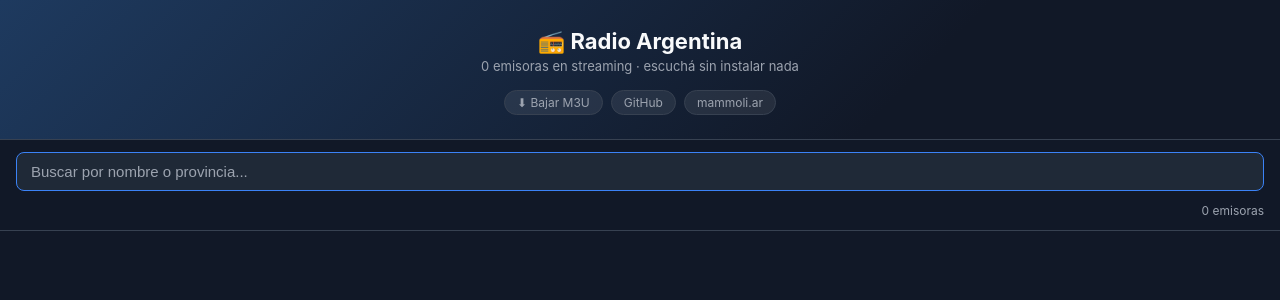
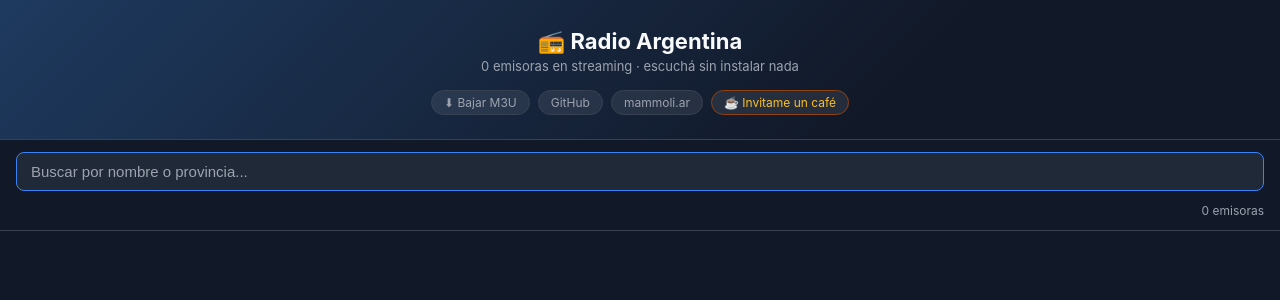
Before and after one commit to camammoli/radio, a PHP site: page / in a window 1280 px wide. Shown: the top 300 px of the page. Run offline with PHP 8.4, Linux system fonts and the light colour scheme; data that the repository does not hold is empty; some libraries are stand-ins or nearby versions.

Commit message:
feat: badge cafecito.app en header del player

```diff
--- a/web/index.php
+++ b/web/index.php
@@ -146,6 +146,8 @@ radio_log('visit', '');
       text-decoration: none;
     }
     .badge:hover { background: rgba(255,255,255,.14); color: var(--text); }
+    .badge-cafe { border-color: #92400e; color: #fbbf24; }
+    .badge-cafe:hover { background: rgba(251,191,36,.12); color: #fde68a; }
 
     /* ── Filtros de estado ── */
     .filtros {
@@ -312,6 +314,7 @@ radio_log('visit', '');
     <a class="badge" href="?m3u=1">⬇ Bajar M3U</a>
     <a class="badge" href="https://github.com/camammoli/radio" target="_blank">GitHub</a>
     <a class="badge" href="https://mammoli.ar">mammoli.ar</a>
+    <a class="badge badge-cafe" href="https://cafecito.app/mammoli" rel="noopener" target="_blank">☕ Invitame un café</a>
   </div>
 </header>
 
```
